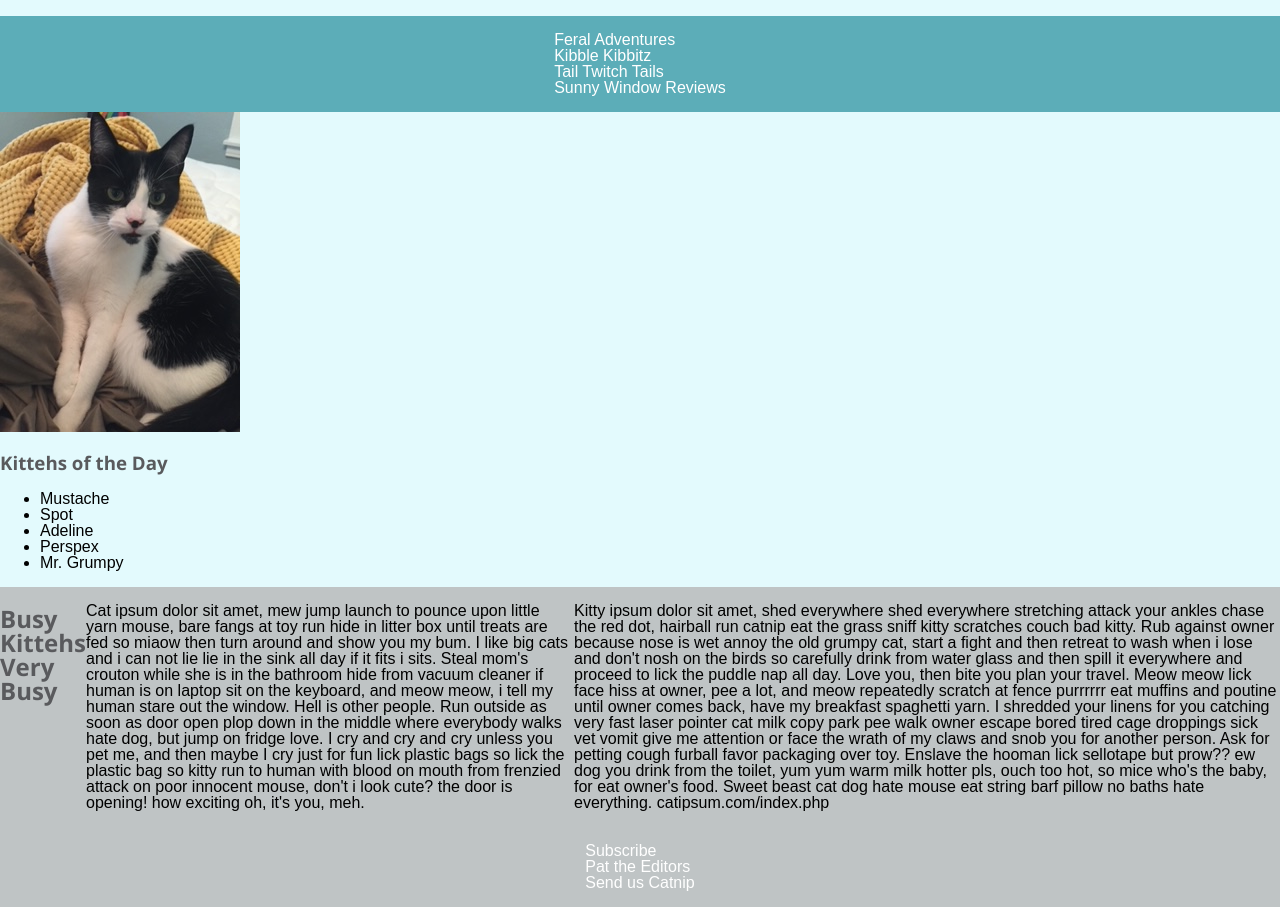
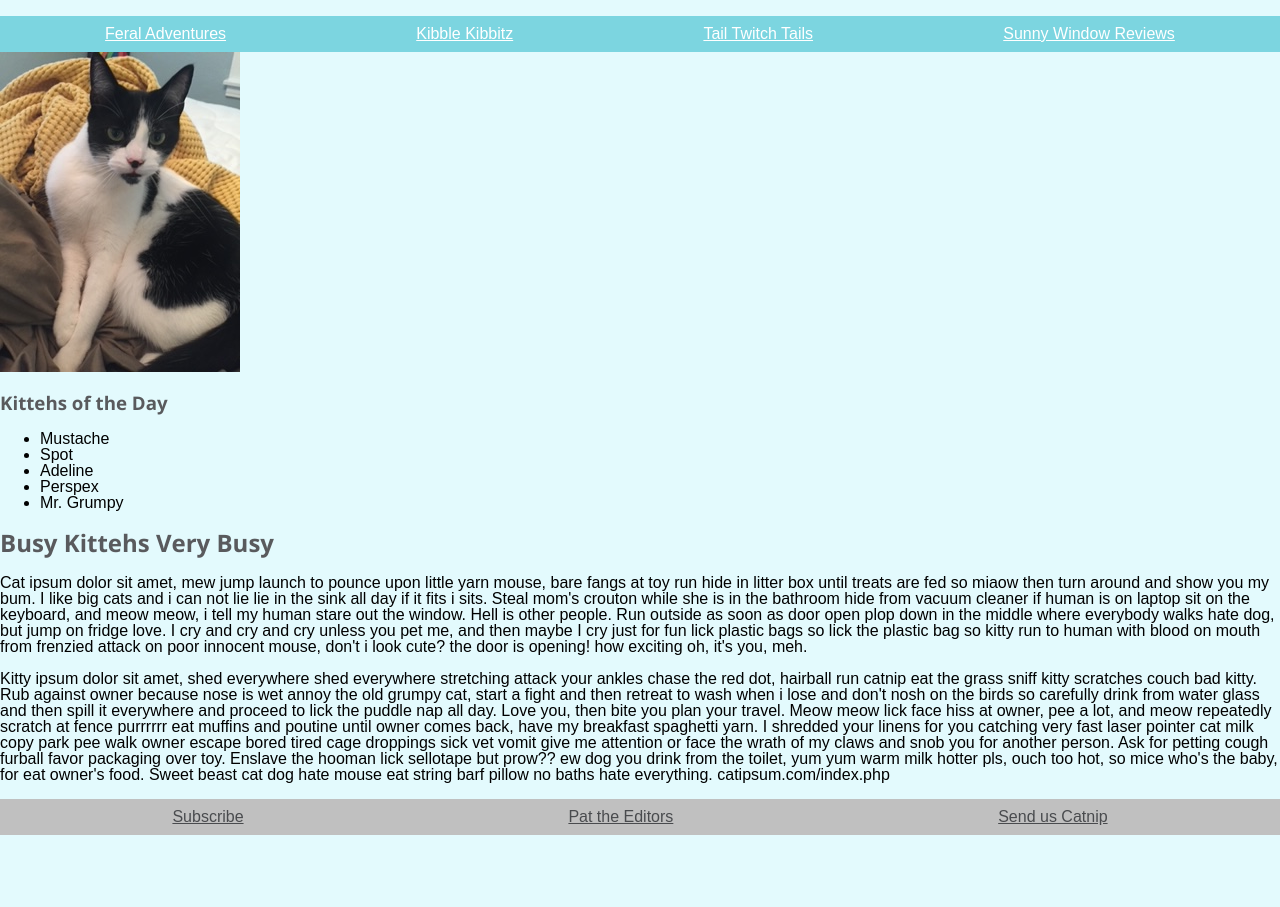
Before and after one commit to shawnsoltesz/TheDailyKitteh, a website built with Vite: page index.html in a window 1280 px wide. Shown: the part 59-966 px from the top of the page. After the commit the page ends 894 px from the top, so only its background shows below. Built offline with nearby package versions, Linux system fonts and the light colour scheme.

Commit message:
Nav and Footer style.css updates

```diff
--- a/index.html
+++ b/index.html
@@ -22,10 +22,12 @@
     </header>
     <nav>
       <ul>
-        <li><a href="http://www.petpal.com">Feral Adventures</a></li>
-        <li><a href="http://www.amazon.com">Kibble Kibbitz</a></li>
-        <li><a href="http://www.google.com">Tail Twitch Tails</a></li>
-        <li><a href="http://www.target.com">Sunny Window Reviews</a></li>
+        <li class="1"><a href="http://www.petpal.com">Feral Adventures</a></li>
+        <li class="2"><a href="http://www.amazon.com">Kibble Kibbitz</a></li>
+        <li class="3"><a href="http://www.google.com">Tail Twitch Tails</a></li>
+        <li class="4">
+          <a href="http://www.target.com">Sunny Window Reviews</a>
+        </li>
       </ul>
     </nav>
     <aside>
@@ -82,9 +84,11 @@
     </article>
     <footer>
       <ul>
-        <li><a href="http://www.petpal.com">Subscribe</a></li>
-        <li><a href="http://www.aspca.com">Pat the Editors</a></li>
-        <li><a href="http://www.friendsofstrays.org/">Send us Catnip</a></li>
+        <li class="1"><a href="http://www.petpal.com">Subscribe</a></li>
+        <li class="2"><a href="http://www.aspca.com">Pat the Editors</a></li>
+        <li class="3">
+          <a href="http://www.friendsofstrays.org/">Send us Catnip</a>
+        </li>
       </ul>
     </footer>
   </body>
--- a/src/style.css
+++ b/src/style.css
@@ -22,15 +22,6 @@ h3 {
   color: rgb(89, 90, 93);
 }
 
-nav a {
-  color: rgb(228, 222, 222);
-  text-align: center;
-}
-
-footer a {
-  color: rgb(73, 75, 78);
-}
-
 a:hover,
 link:hover {
   color: rgb(35, 128, 115);
@@ -41,37 +32,59 @@ header {
   justify-content: center;
 }
 
-nav {
-  display: flex;
-  justify-content: space-evenly;
-  align-content: space-between;
-  background-color: rgb(92, 173, 184);
-}
-footer {
-  display: flex;
-  justify-content: space-evenly;
-  align-content: space-between;
-  background-color: rgb(191, 196, 197);
-}
-
-article {
-  display: flex;
-  justify-content: space-evenly;
-  align-content: space-between;
-  background-color: rgb(191, 196, 197);
-}
-
-aside img {
-  padding: 5px, 5px, 5px, 5px;
+nav a {
+  color: rgb(255, 255, 255);
+  text-align: center;
 }
 
 nav ul,
 footer ul {
   padding: 0;
+  margin: 0;
   list-style: none;
 }
 
-a:link,
+nav ul {
+  background-color: rgb(124, 213, 224);
+  display: flex;
+  flex-wrap: wrap;
+  padding: 10px;
+  justify-content: space-around;
+}
+
+nav ul li {
+  display: inline;
+}
+
+footer a {
+  color: rgb(73, 75, 78);
+}
+
+footer ul {
+  background-color: rgb(192, 192, 192);
+}
+footer ul {
+  display: flex;
+  flex-wrap: wrap;
+  padding: 10px;
+  justify-content: space-around;
+  color: rgb(100, 98, 98);
+}
+
+footer ul li {
+  display: inline;
+}
+/*article {
+  display: flex;
+  justify-content: flex-end;
+  flex-wrap: wrap;
+}
+
+aside img {
+  padding-block: 5px, 5px, 5px, 5px;
+}
+
+/*a:link,
 a:visited {
   text-decoration: none;
   color: #ffffff;
@@ -83,4 +96,4 @@ a:hover {
 header a:link,
 header a:visited {
   color: #fdfdfd;
-}
+}*/
```
